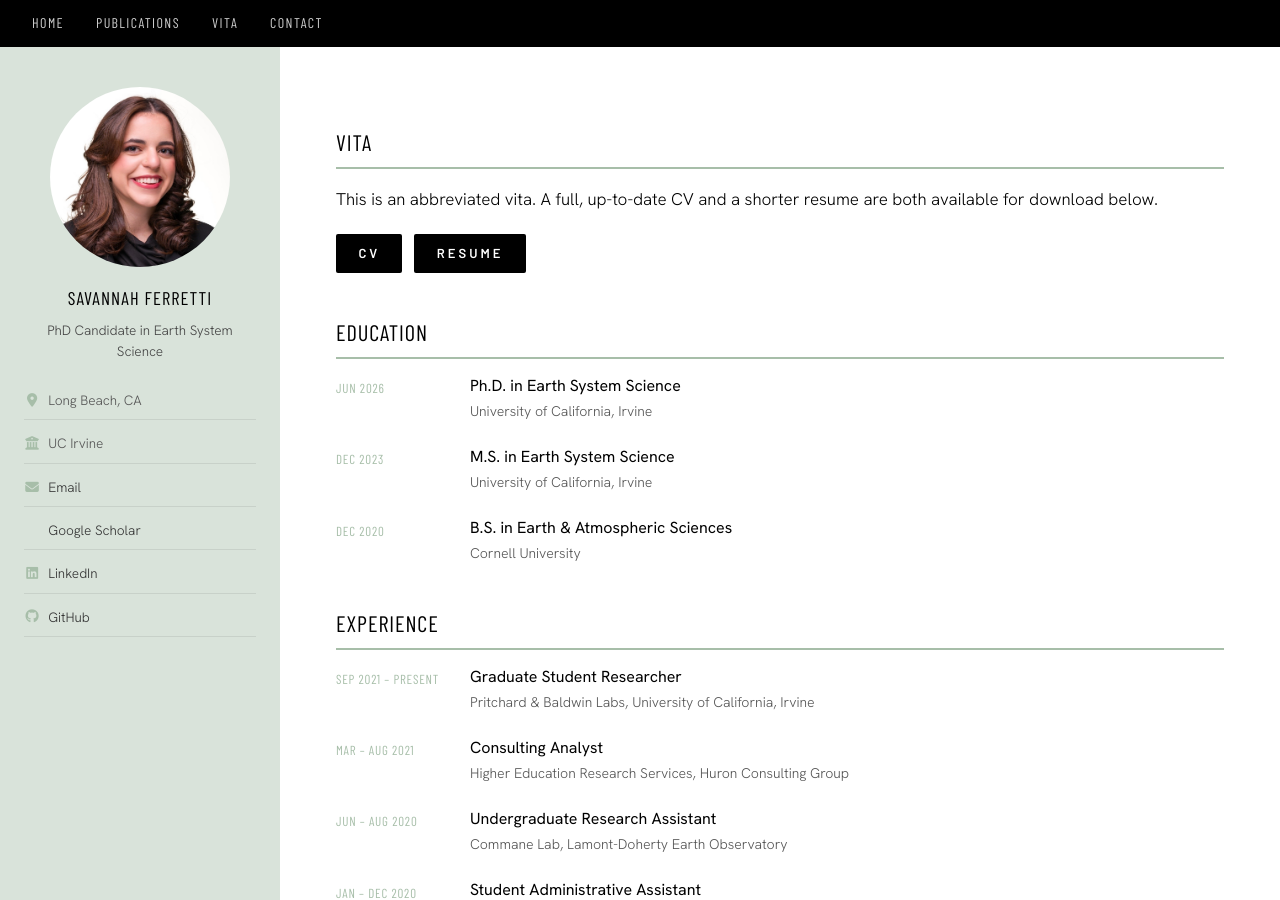
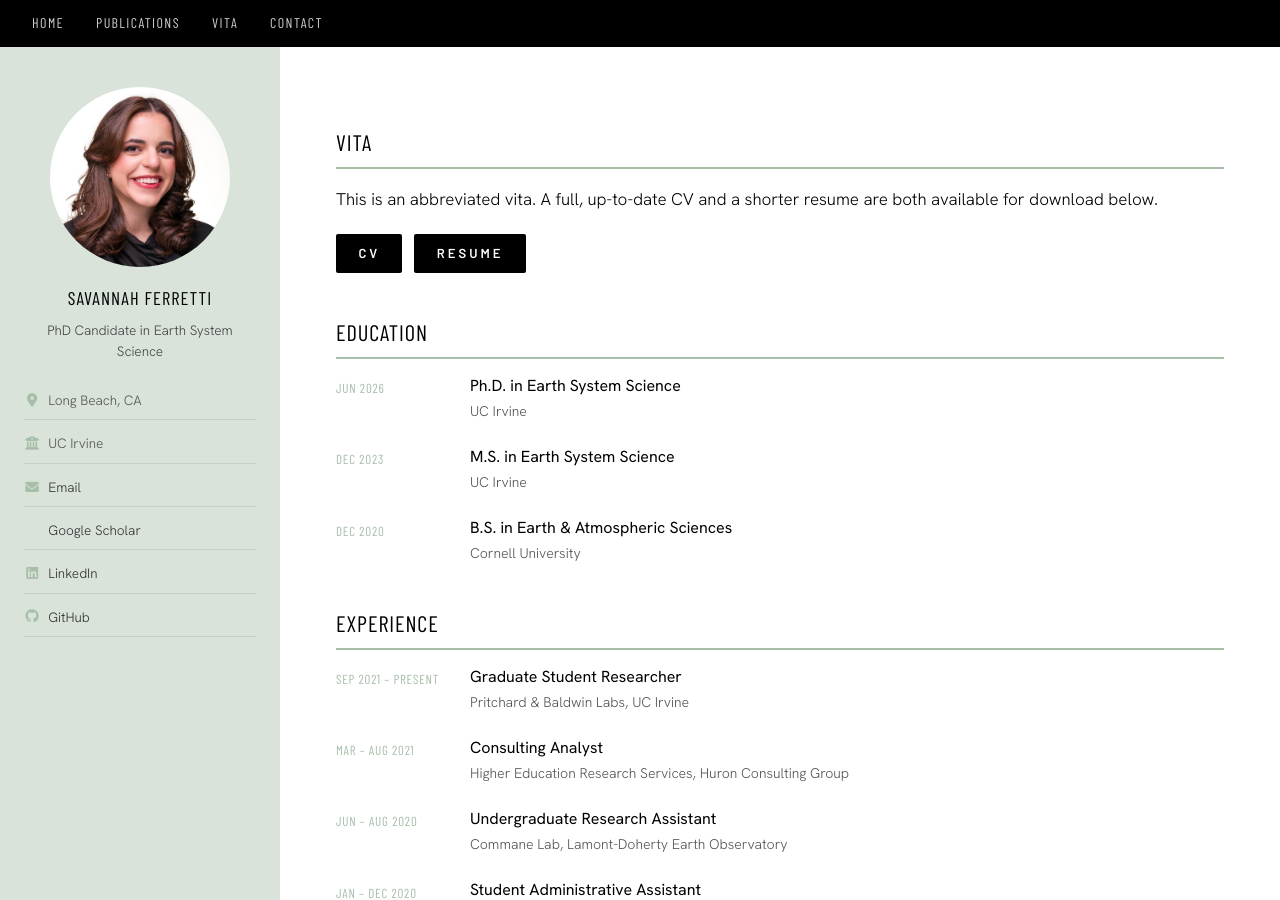
Before and after one commit to savannahferretti/savannahferretti.github.io, a Jekyll site: the page built from pages/vita.md, in a window 1280 px wide and 900 px high. Built offline with Jekyll 4.4.1, drawn with Linux system fonts in a browser that asks for light colours; a style sheet for code colours, icons or effects is not loaded; some of the changed text lies outside the part shown.

Commit message:
Update vita.md

```diff
--- a/pages/vita.md
+++ b/pages/vita.md
@@ -19,7 +19,7 @@ This is an abbreviated vita. A full, up-to-date CV and a shorter resume are both
   <div class="cv-entry__date">Jun 2026</div>
   <div class="cv-entry__body">
     <p class="cv-entry__title">Ph.D. in Earth System Science</p>
-    <p class="cv-entry__sub">University of California, Irvine</p>
+    <p class="cv-entry__sub">UC Irvine</p>
   </div>
 </div>
 
@@ -27,7 +27,7 @@ This is an abbreviated vita. A full, up-to-date CV and a shorter resume are both
   <div class="cv-entry__date">Dec 2023</div>
   <div class="cv-entry__body">
     <p class="cv-entry__title">M.S. in Earth System Science</p>
-    <p class="cv-entry__sub">University of California, Irvine</p>
+    <p class="cv-entry__sub">UC Irvine</p>
   </div>
 </div>
 
@@ -45,7 +45,7 @@ This is an abbreviated vita. A full, up-to-date CV and a shorter resume are both
   <div class="cv-entry__date">Sep 2021 – Present</div>
   <div class="cv-entry__body">
     <p class="cv-entry__title">Graduate Student Researcher</p>
-    <p class="cv-entry__sub">Pritchard & Baldwin Labs, University of California, Irvine</p>
+    <p class="cv-entry__sub">Pritchard & Baldwin Labs, UC Irvine</p>
   </div>
 </div>
 
@@ -193,7 +193,7 @@ This is an abbreviated vita. A full, up-to-date CV and a shorter resume are both
   <div class="cv-entry__date">2022</div>
   <div class="cv-entry__body">
     <p class="cv-entry__title">Using Models to Understand Climate Change</p>
-    <p class="cv-entry__sub">Invited Oral • <em>Making Modern Science</em>, University of California Irvine • Irvine, CA, USA</p>
+    <p class="cv-entry__sub">Invited Oral • <em>Making Modern Science</em>, UC Irvine • Irvine, CA, USA</p>
     <p class="cv-entry__title">Understanding the Monthly Variation in the Upstream Enhancement of Indian Summer Monsoon Precipitation Near the Western Ghats</p>
     <p class="cv-entry__sub">Poster • <em>AGU Fall Meeting</em> • Chicago, IL, USA</p>
   </div>
```
